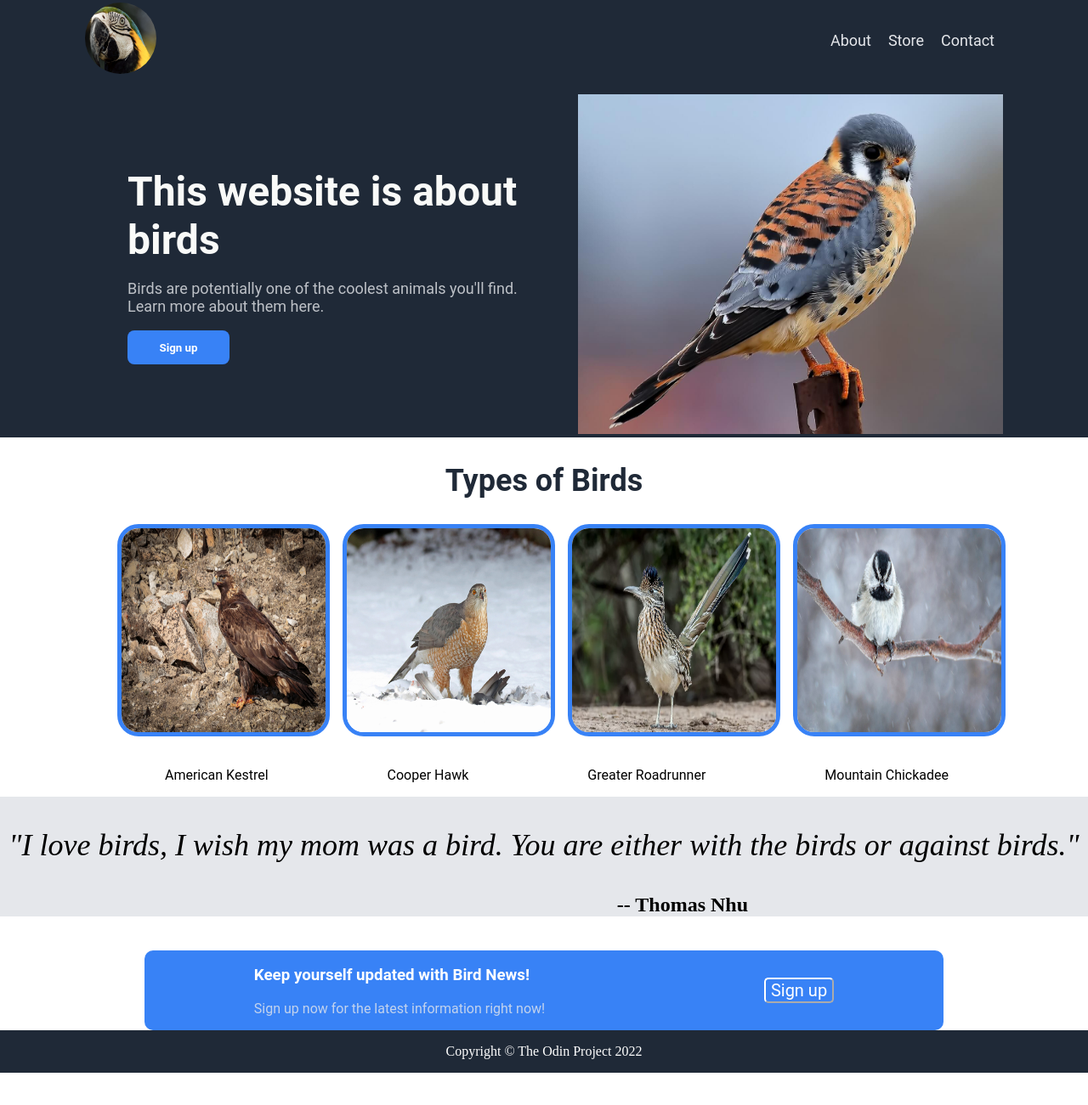
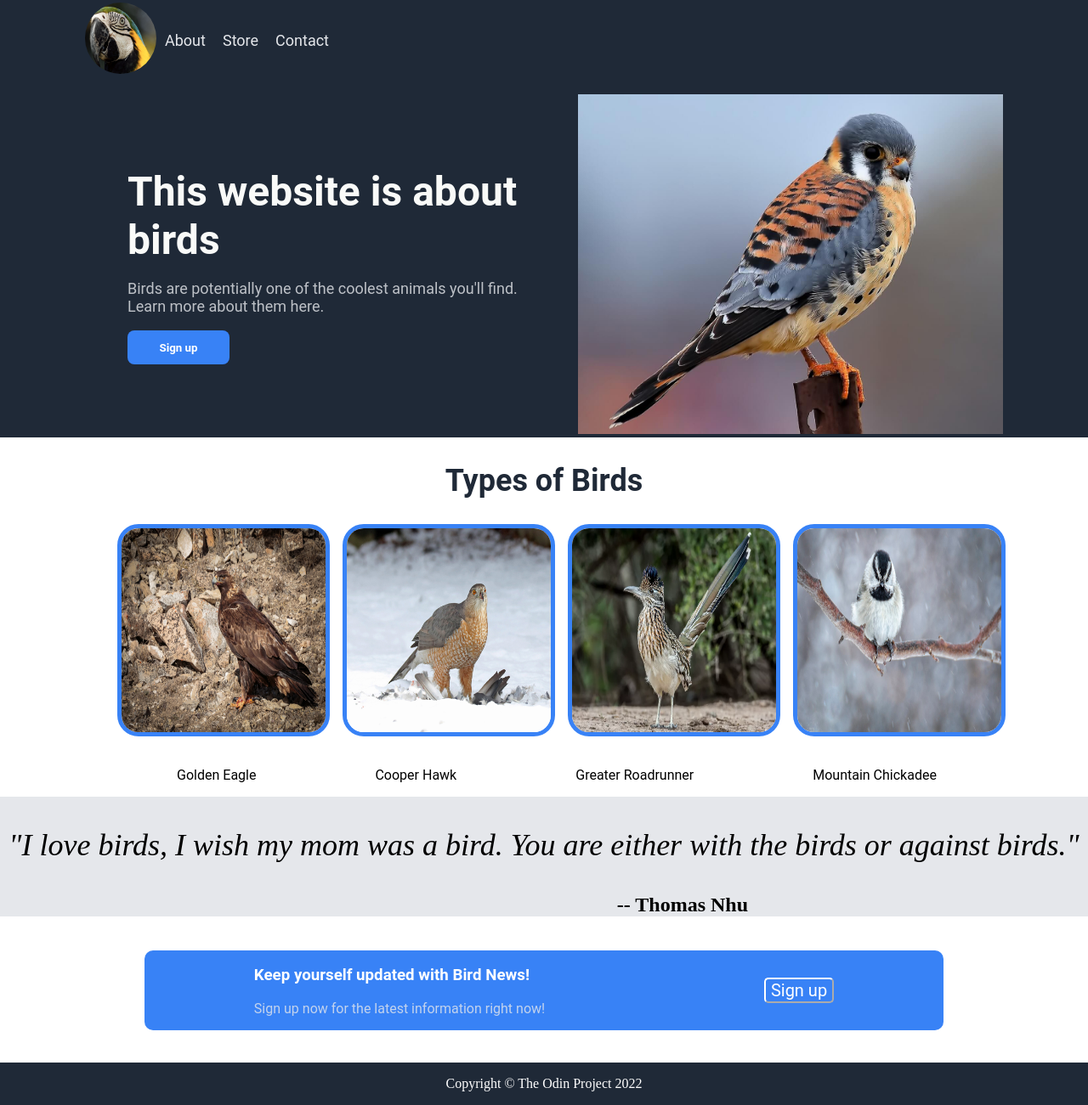
Before and after one commit to kdeezyy/Bird-FanPage, a plain HTML site: page index.html in a window 1280 px wide. Shown: the part 17-1318 px from the top of the page at 85% size. Before the commit the page ends 1280 px from the top, so only its background shows below. Drawn offline with Linux system fonts and the light colour scheme.

Commit message:
Fixed Eagle type and footer

```diff
--- a/index.html
+++ b/index.html
@@ -45,12 +45,13 @@
                 <li><img src="./images/mountain chickadee.jpg" alt="mountain chickadee"></li>
             </ul>
             <div class=" names">
-                <p>American Kestrel</p>
+                <p>Golden Eagle</p>
                 <p>Cooper Hawk</p>
                 <p>Greater Roadrunner</p>
                 <p>Mountain Chickadee</p>
             </div>
         </div>
+      </div>
 
         <div class="quote">
             <p>
@@ -71,14 +72,11 @@
                 <button type="button">Sign up</button>
             </div>
         </div>
-        <div class="copyright">
-            <p>
-                Copyright © The Odin Project 2022
-            </p>
-        </div>
-
-     </div>
 
    </div>
+   <div class="copyright">
+    <p>
+        Copyright © The Odin Project 2022
+    </p>
 </body>
 </html>
--- a/style.css
+++ b/style.css
@@ -25,7 +25,6 @@ body {
     display: flex;
     justify-content: flex-end;
     padding-right: 100px;
-    margin-left: auto;
 }
 
 
@@ -161,7 +160,7 @@ body {
     margin-left: 170px;
     margin-right: 170px;
     border-radius: 10px;
-
+    margin-bottom: 38px;
 
 }
 
@@ -196,8 +195,8 @@ body {
 .copyright {
     display: flex;
     background-color: #1F2937;
-    align-self: stretch;
     justify-content: center;
+
 }
 
 .copyright p {
```
